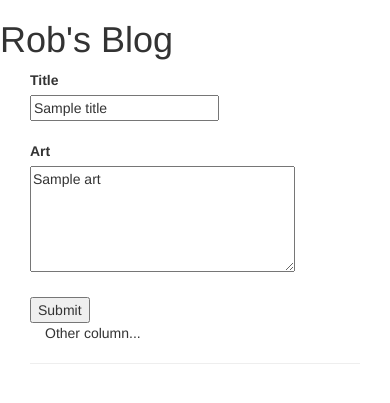
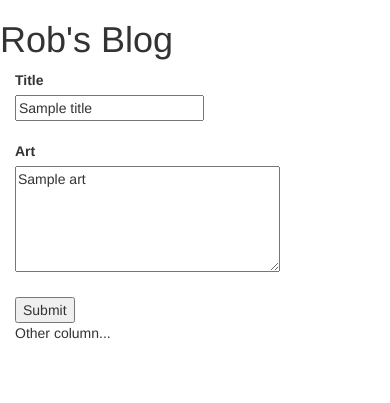
Before and after one commit to robmonday/blog, a Python web app: template templates/index.html in a window 390 px wide. Shown: the top 403 px of the page. Run offline with Jinja, Linux system fonts and the light colour scheme; the template is opened without the code that fills it: most values are stand-ins (such as "Sample title", 1, 10 or a date in 2020).

Commit message:
fix div tag matching on form

```diff
--- a/templates/index.html
+++ b/templates/index.html
@@ -7,10 +7,13 @@
 	<link href='../css/style.css' rel='stylesheet' type='text/css'>
 </head>
 <body>
+
 	<div class="container">
-	<div class="row"><h1>Rob's Blog</h1></div>
-	<div class="row"></div><div class="col-md-6">
-
+		<div class="row">
+			<h1>Rob's Blog</h1>
+		</div>
+		<div class="row">
+			<div class="col-md-6 temp-border">
 				<form method="post">
 					<label>Title</label><br>
 					<input name='title' type='string' value='{{title}}'><br><br>
@@ -18,15 +21,18 @@
 					<label>Art</label><br>
 					<textarea name="art" rows='5' cols='30'>{{art}}</textarea><br><br>
 
-		<div class="error">{{error}}<div>
+					<div class="error">{{error}}</div>
 
 					<input type='submit' value='Submit'>
+				</form>
+			</div>
 
-	</form>
+			<div class="col-md-6 temp-border">
+				Other column...
+			</div>
 
 		</div>
-	<div class="col-md-6">Other column...</div>
-	<hr>
-	<div class="container">
+	</div>
+
 </body>
 </html>
```
Lines whose indentation alone changed are shown as unchanged.
